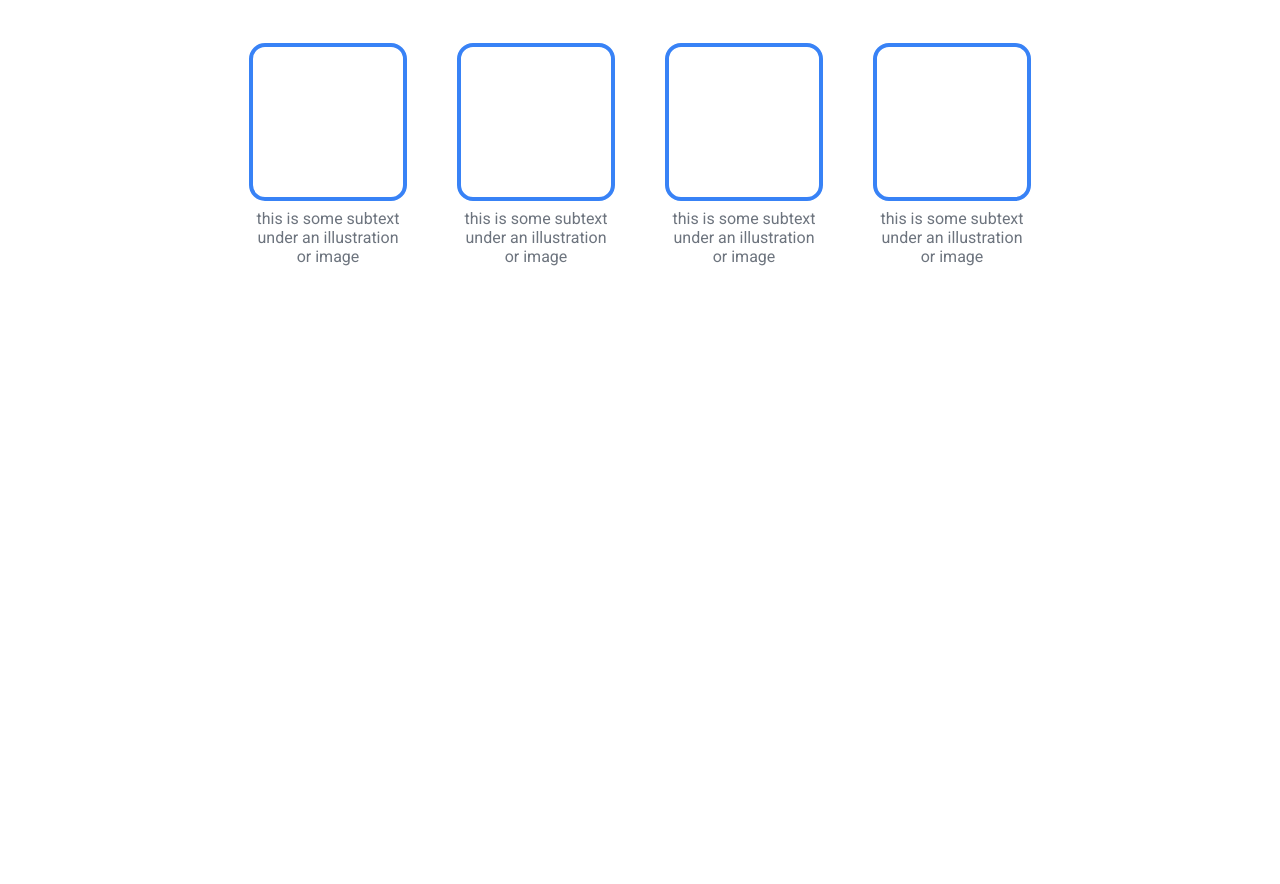
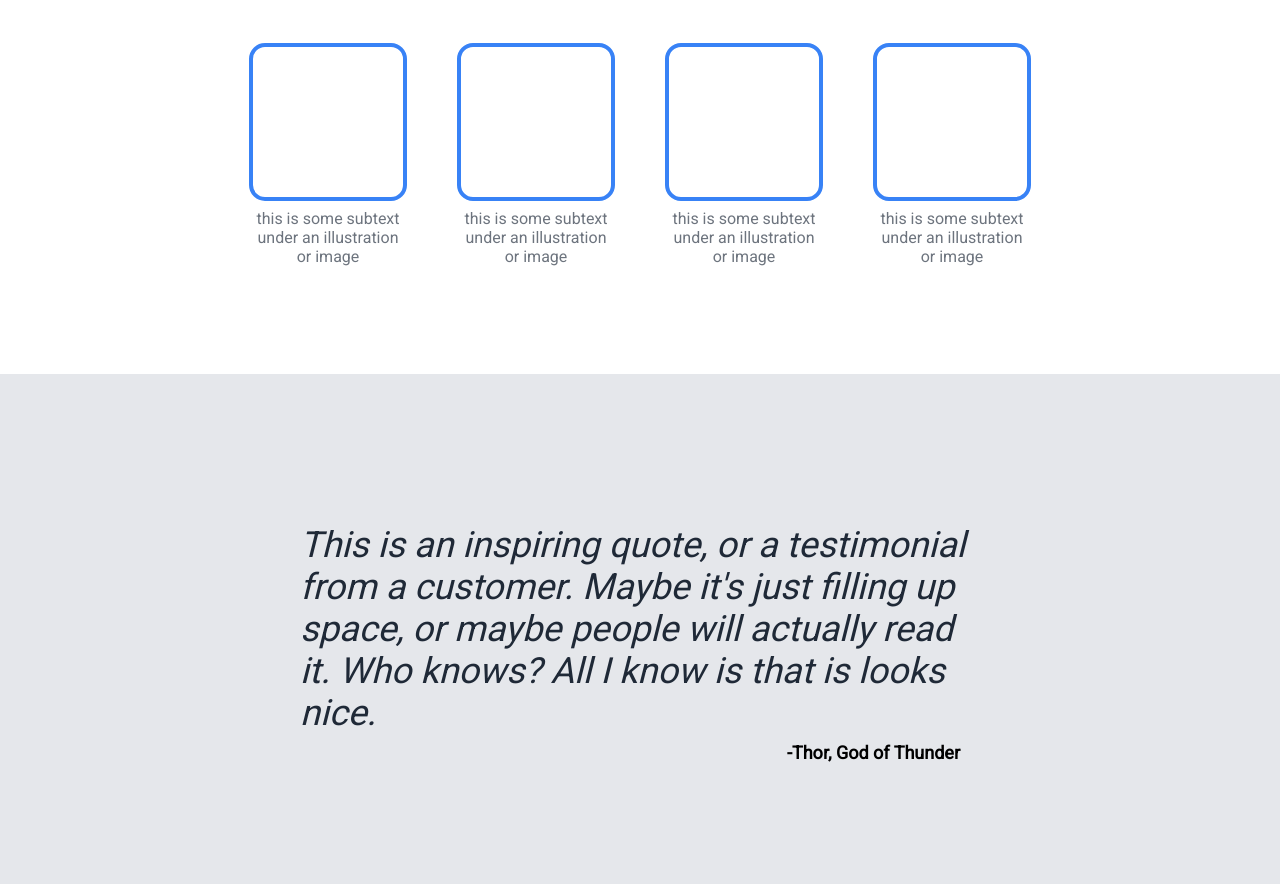
Before and after one commit to Ashtonautica/odin-landing-page, a plain HTML site: page index.html in a window 1280 px wide. Shown: the part 682-1566 px from the top of the page. Before the commit the page ends 1056 px from the top, so only its background shows below. Drawn offline with Linux system fonts and the light colour scheme.

Commit message:
Add quote section

```diff
--- a/index.html
+++ b/index.html
@@ -45,7 +45,15 @@
             </div>
         </div>
     </div>
-    <div class="quotesection"></div>
+    <div class="quote">
+        <div class="top"></div>
+        <div class="middle">
+            <p><i>This is an inspiring quote, or a testimonial from a customer. Maybe it's just filling up space, or maybe people will actually read it. Who knows? All I know is that is looks nice.</i></p>
+        </div>
+        <div class="bottom">
+            <p>-Thor, God of Thunder</p>
+        </div>
+    </div>
     <div class="signup"></div>
     <div class="footer"></div>
 </body>
--- a/style.css
+++ b/style.css
@@ -18,7 +18,7 @@ body {
 .headerlogo {
     color: #f9faf8;
     font-size: 24px;
-    font-weight: bolder;
+    font-weight: 800;
 }
 
 .headerlinks {
@@ -42,7 +42,7 @@ a {
 .left h1 {
     color: #f9faf8;
     font-size: 48px;
-    font-weight: bolder;
+    font-weight: 800;
 }
 
 .hero p {
@@ -55,7 +55,7 @@ button {
     color: #e5e7eb;
     border-radius: 8px;
     padding: 8px 32px;
-    font-weight: bolder;
+    font-weight: 800;
     font-size: 18px;
     border: 0;
     margin: 8px 0 0;
@@ -79,7 +79,7 @@ button {
 .information h1 {
     color: #1f2937;
     font-size: 36px;
-    font-weight: 900;
+    font-weight: 800;
     margin: 50px;
 }
 
@@ -115,3 +115,24 @@ button {
     align-items: center;
     max-width: 158px;
 }
+
+.quote {
+    background-color: #e5e7eb;
+    display: flex;
+    flex-direction: column;
+}
+
+.quote .middle p {
+    font-size: 36px;
+    font-weight: 300;
+    color: #1f2937;
+    margin: 150px 300px;
+}
+
+.quote .bottom p {
+    font-size: 18px;
+    font-weight: 800;
+    text-align: right;
+    margin-right: 320px;
+    margin-top: -142px;
+}
```
